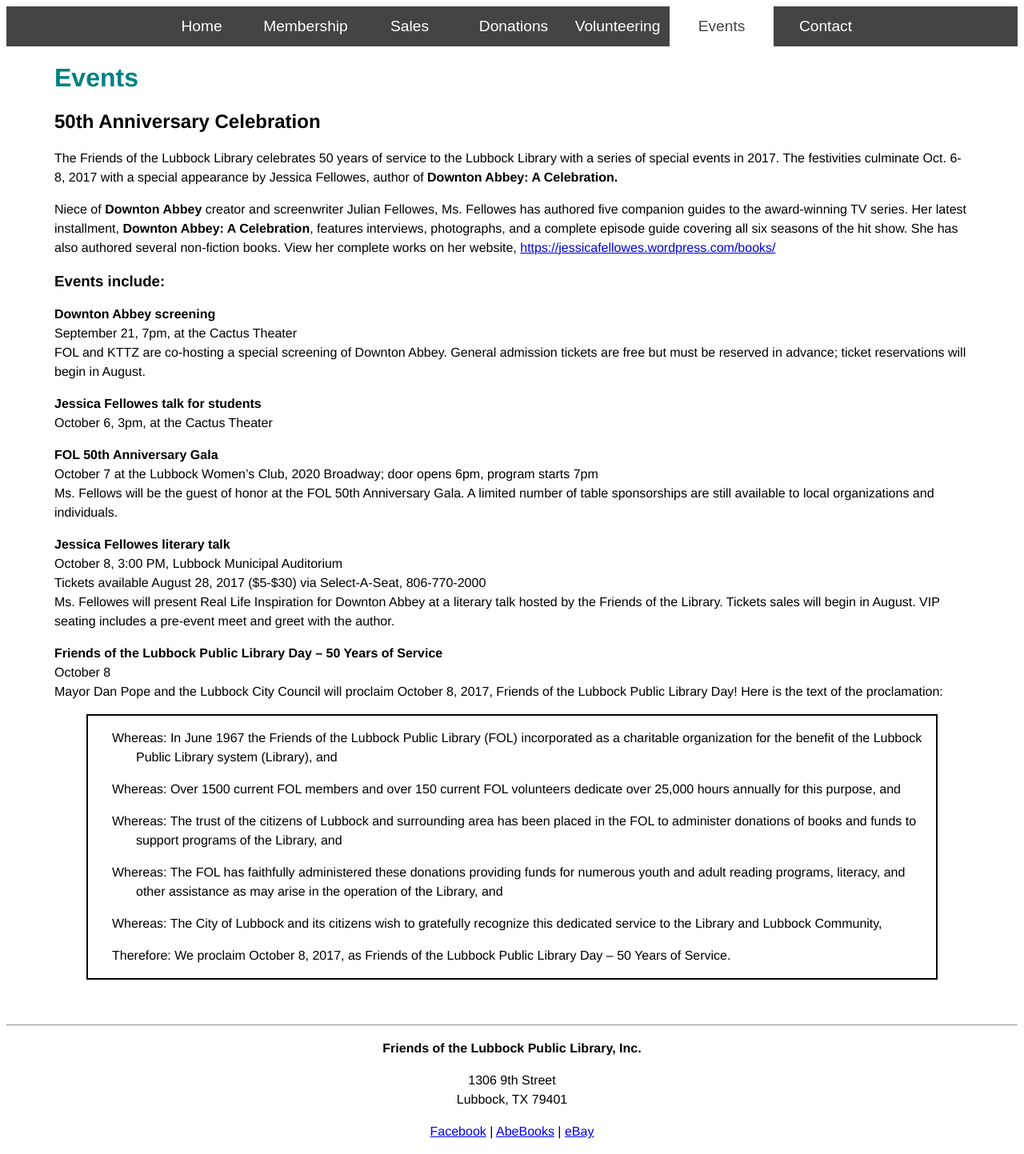
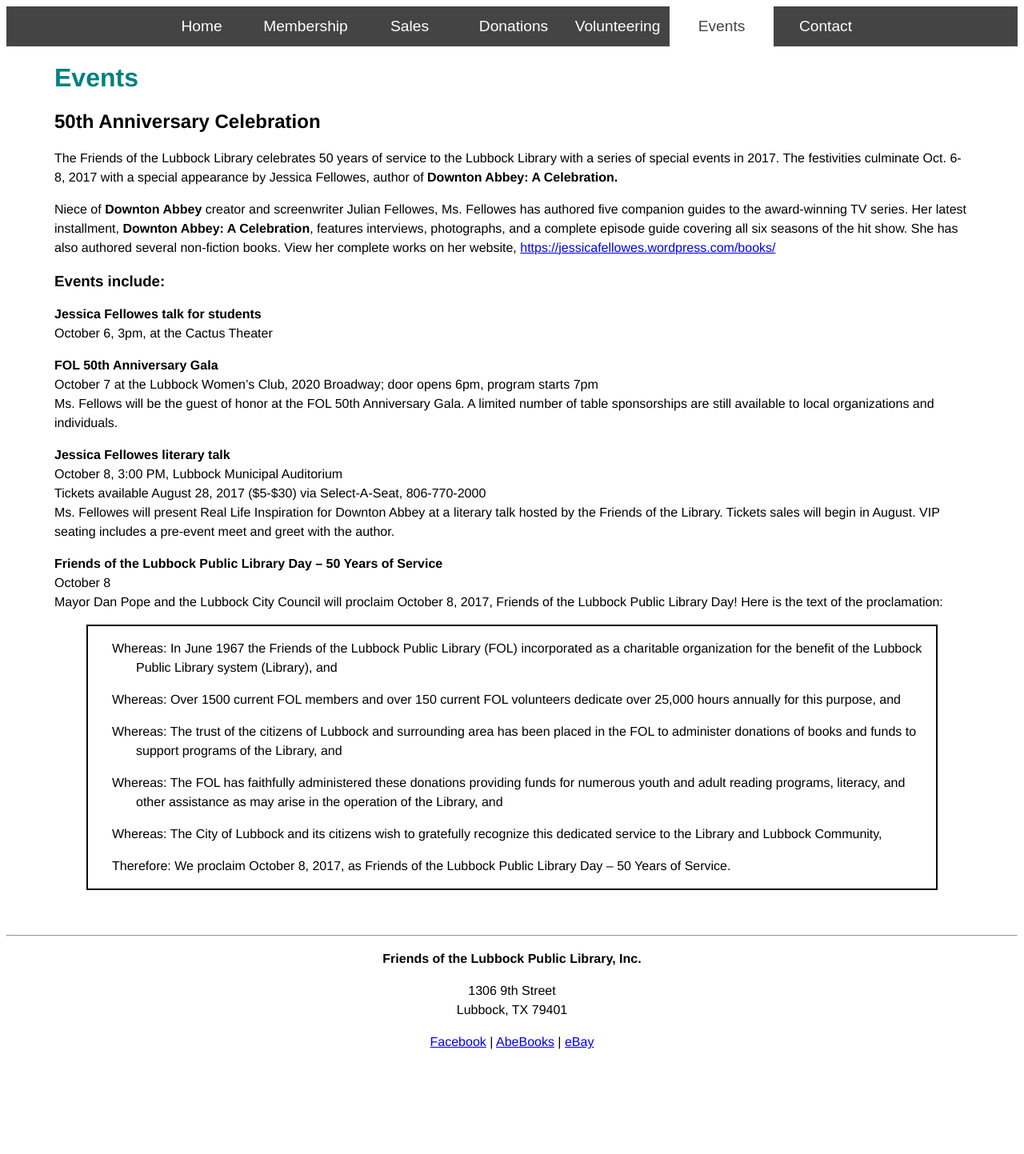
Before and after one commit to lubbockfol/lubbockfol.github.io, a Jekyll site: the page events.html, which Jekyll copies as it is, in a window 1280 px wide. Shown: the whole page at 80% size. Built offline with Jekyll 4.4.1, drawn with Linux system fonts in a browser that asks for light colours; after the commit the page ends 1331 px from its top, so only the background shows below that.

Commit message:
Update events.html

```diff
--- a/events.html
+++ b/events.html
@@ -31,10 +31,6 @@
 <p>Niece of <strong>Downton Abbey</strong> creator and screenwriter Julian Fellowes, Ms. Fellowes has authored five companion guides to the award-winning TV series.  Her latest installment, <strong>Downton Abbey: A Celebration</strong>, features interviews, photographs, and a complete episode guide covering all six seasons of the hit show.  She has also authored several non-fiction books. View her complete works on her website, <a href="https://jessicafellowes.wordpress.com/books/" target="_blank">https://jessicafellowes.wordpress.com/books/</a></p>
 
 <h3 id="events-include">Events include:</h3>
-
-<p><strong>Downton Abbey screening</strong><br />
-September 21, 7pm, at the Cactus Theater<br />
-FOL and KTTZ are co-hosting a special screening of Downton Abbey. General admission tickets are free but must be reserved in advance; ticket reservations will begin in August.</p>
 
 <p><strong>Jessica Fellowes talk for students</strong><br />
 October 6, 3pm, at the Cactus Theater</p>
```
